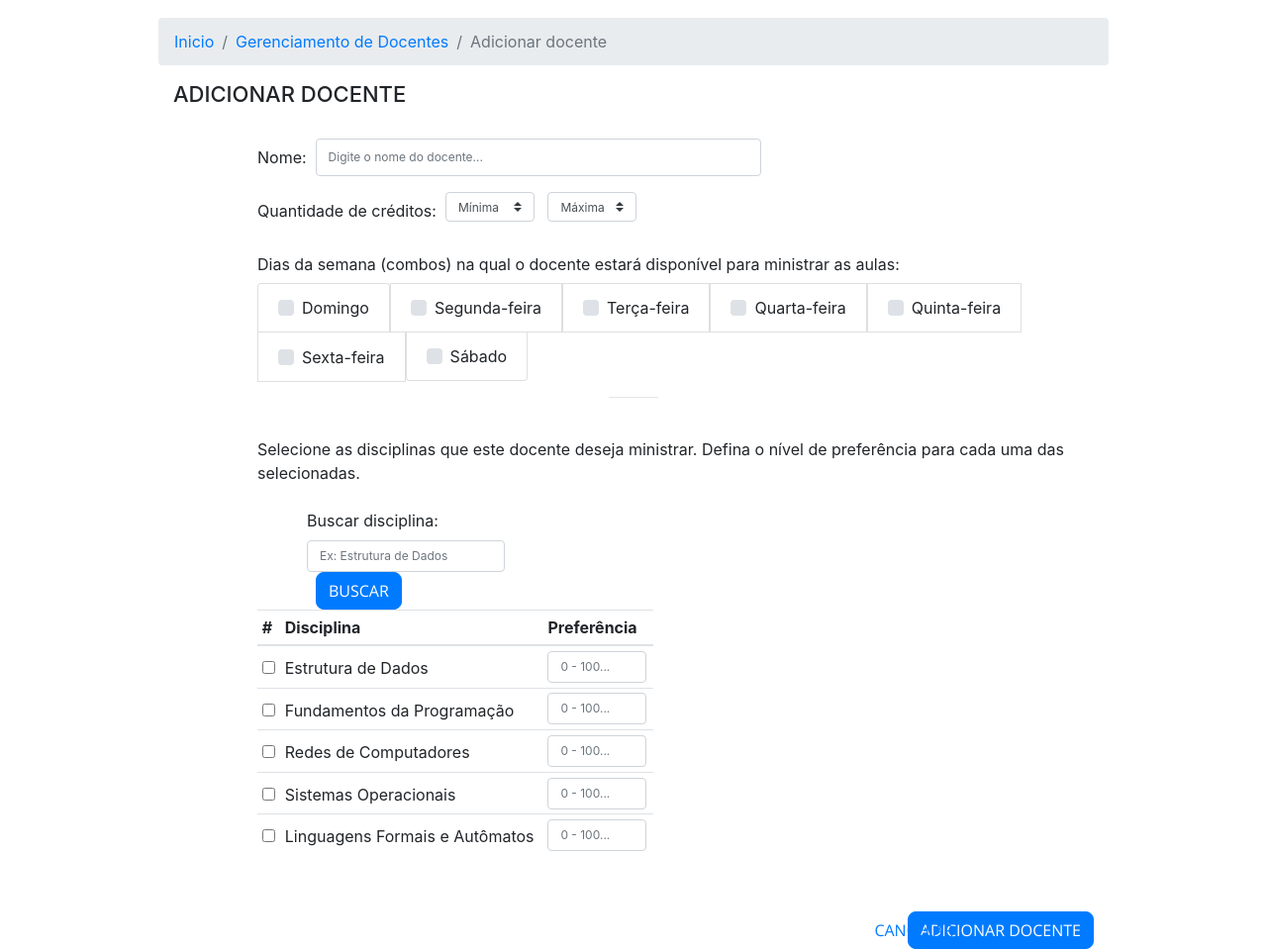
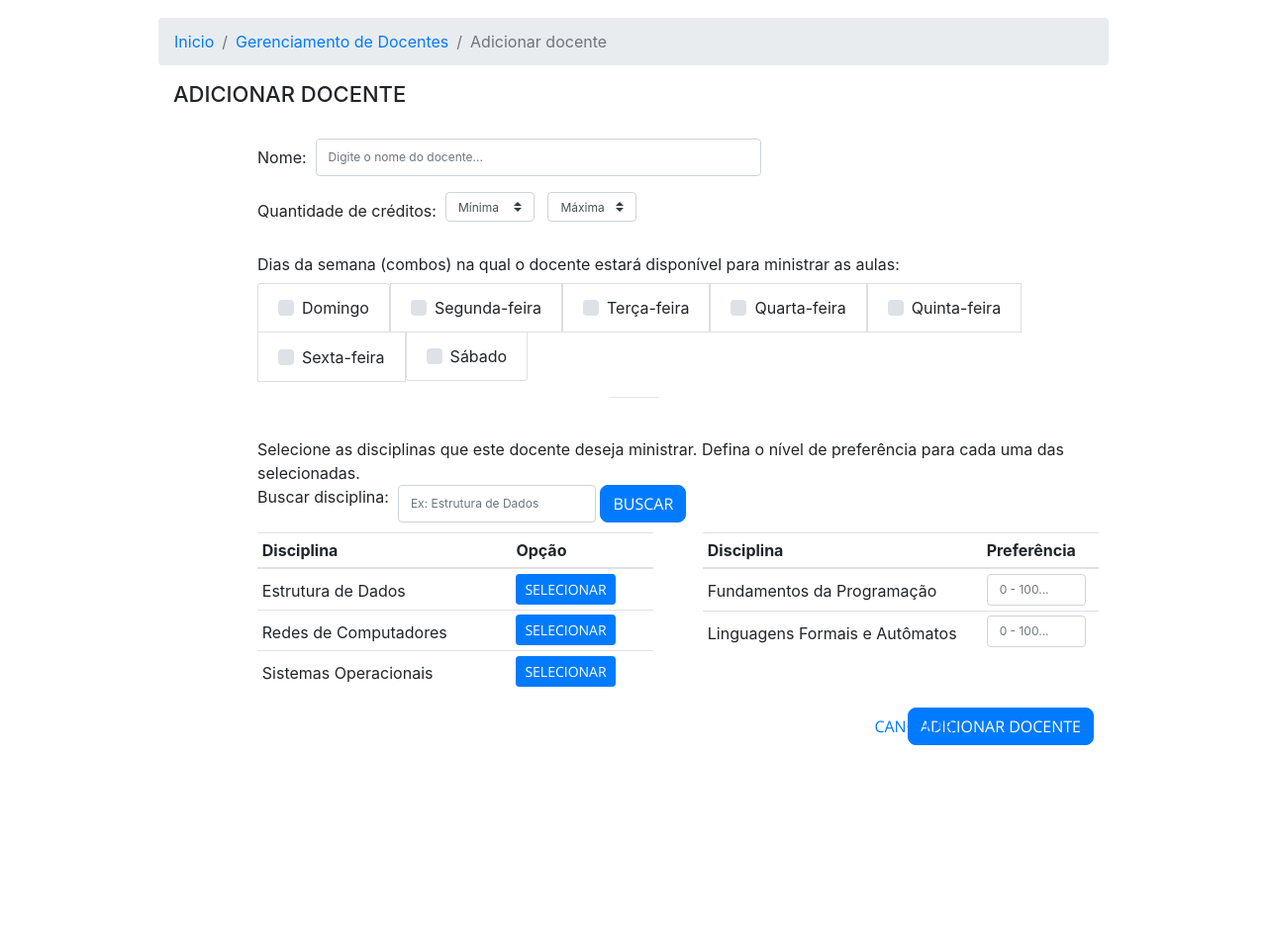
Before and after one commit to alex-felipe/ALOHA, a website with bundled scripts: page web/adicionar_docente.html in a window 1280 px wide. Shown: the part 63-1022 px from the top of the page at 99% size. After the commit the page ends 816 px from the top, so only its background shows below. Built offline with nearby package versions, Linux system fonts and the light colour scheme.

Commit message:
Ajuste na tela de adicionar docente
Adicionado duas tabelas. Em uma tabela está listado as disciplinas resultantes da busca. Na segunda tabela está listado as disciplinas selecionadas pelo usuário

```diff
--- a/web/adicionar_docente.html
+++ b/web/adicionar_docente.html
@@ -168,42 +168,41 @@
         <div class="form-group row" style="padding-left: 100px;">
         <br/>
         Selecione as disciplinas que este docente deseja ministrar. Defina o nível de preferência para cada uma das selecionadas.<br/>
-        <br/>
-        <div style="padding-left: 50px; width: 500px;   ">
           <label for="inputNome" class="">Buscar disciplina: &nbsp;</label>
           <input type="text" class="form-control " id="inputNome" style="font-size: 12px; width: 200px;" placeholder="Ex: Estrutura de Dados"/> &nbsp;
-          <a href="#" class="btn btn-primary" style="border-radius: 0.5em; ">Buscar</a>
-        </div>
+          <a href="#" class="btn btn-primary" style="border-radius: 0.5em;  ">Buscar</a>
+          <br/>
         <div>
-          <table class="table table-sm table-hover" style="width: 400px;">
+          <table class="table table-sm table-hover" style="width: 400px; float: left; position: absolute;margin-top: 10px;">
               <thead>
-                <th>#</th>
+                <th>Disciplina</th>
+                <th>Opção</th>
+              </thead>
+              <tbody>
+                <tr>
+                  <td style="padding-top: 10px;">Estrutura de Dados</td>
+                  <td><input type="button" value="Selecionar" class="btn btn-primary btn-sm"></td>
+                </tr>
+                <tr>
+                  <td style="padding-top: 10px;">Redes de Computadores</td>
+                  <td><input type="button" value="Selecionar" class="btn btn-primary btn-sm"></td>
+                </tr>
+                  <td style="padding-top: 10px;">Sistemas Operacionais</td>
+                  <td><input type="button" value="Selecionar" class="btn btn-primary btn-sm"></td>
+                </tr>
+              </tbody>
+          </table>
+          <table class="table table-sm table-hover" style="width: 400px; margin-left: 450px;margin-top: 10px; ">
+              <thead>
                 <th>Disciplina</th>
                 <th>Preferência</th>
               </thead>
               <tbody>
                 <tr>
-                <td style="padding-top: 10px;"><div class="checkbox checkbox-success" ><input type="checkbox" id="checkbox1" class="styled"><label></label></div></td>
-                  <td style="padding-top: 10px;">Estrutura de Dados</td>
-                  <td><input type="number" max="100" min="0" class="form-control" placeholder="0 - 100..." style="font-size: 12px; width: 100px;"></td>
-                </tr>
-                <tr>
-                <td style="padding-top: 10px;"><div class="checkbox checkbox-success" ><input type="checkbox" id="checkbox1" class="styled"><label></label></div></td>
                   <td style="padding-top: 10px;">Fundamentos da Programação</td>
                   <td><input type="number" max="100" min="0" class="form-control" placeholder="0 - 100..." style="font-size: 12px; width: 100px;"></td>
                 </tr>
                 <tr>
-                <td style="padding-top: 10px;"><div class="checkbox checkbox-success" ><input type="checkbox" id="checkbox1" class="styled"><label></label></div></td>
-                  <td style="padding-top: 10px;">Redes de Computadores</td>
-                  <td><input type="number" max="100" min="0" class="form-control" placeholder="0 - 100..." style="font-size: 12px; width: 100px;"></td>
-                </tr>
-                <tr>
-                <td style="padding-top: 10px;"><div class="checkbox checkbox-success" ><input type="checkbox" id="checkbox1" class="styled"><label></label></div></td>
-                  <td style="padding-top: 10px;">Sistemas Operacionais</td>
-                  <td><input type="number" max="100" min="0" class="form-control" placeholder="0 - 100..." style="font-size: 12px; width: 100px;"></td>
-                </tr>
-                <tr>
-                <td style="padding-top: 10px;"><div class="checkbox checkbox-success" ><input type="checkbox" id="checkbox1" class="styled"><label></label></div></td>
                   <td style="padding-top: 10px;">Linguagens Formais e Autômatos</td>
                   <td><input type="number" max="100" min="0" class="form-control" placeholder="0 - 100..." style="font-size: 12px; width: 100px;"></td>
                 </tr>
```
